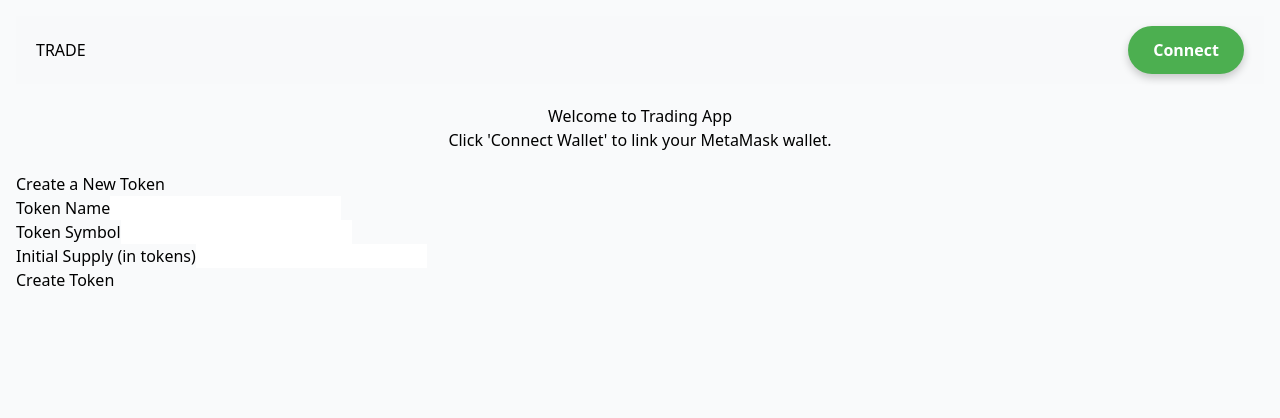
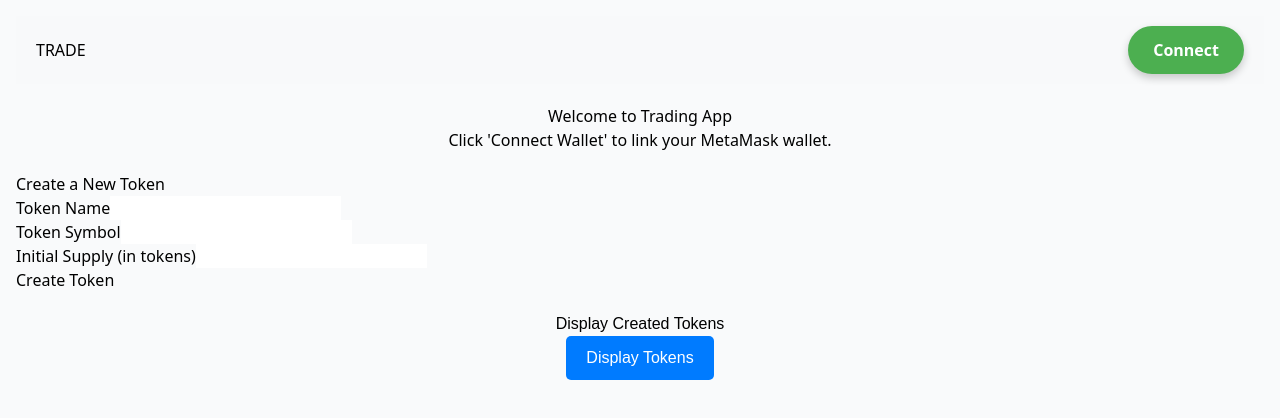
Before and after one commit to supremex04/IPO, a React (Create React App) app in the folder client/: page / in a window 1280 px wide. Shown: the top 418 px of the page. Built offline with nearby package versions, Linux system fonts and the light colour scheme.

Commit message:
display created token info.

```diff
--- a/client/src/App.css
+++ b/client/src/App.css
@@ -104,3 +104,80 @@
     padding: 20px;
     text-align: center;
   }
+
+/* Container styling */
+.token-display-container {
+  max-width: 800px;
+  margin: 20px auto;
+  text-align: center;
+  font-family: Arial, sans-serif;
+}
+
+/* Fetch button */
+.fetch-button {
+  background-color: #007bff;
+  color: #fff;
+  border: none;
+  padding: 10px 20px;
+  border-radius: 5px;
+  cursor: pointer;
+  font-size: 16px;
+  margin-bottom: 20px;
+  transition: background-color 0.3s;
+}
+
+.fetch-button:hover {
+  background-color: #0056b3;
+}
+
+.fetch-button:disabled {
+  background-color: #ccc;
+  cursor: not-allowed;
+}
+
+/* Error message styling */
+.error-message {
+  color: red;
+  font-weight: bold;
+}
+
+/* Token list container */
+.token-list {
+  display: flex;
+  flex-direction: column; /* Stack the cards vertically */
+  align-items: center; /* Center the cards horizontally */
+  gap: 20px;
+  margin-top: 20px;
+}
+
+/* Individual token card */
+.token-card {
+  background-color: #f9f9f9;
+  border: 1px solid #ddd;
+  border-radius: 8px;
+  padding: 15px;
+  width: 100%; /* Full width of the container */
+  max-width: 500px; /* Add a max width for readability */
+  box-shadow: 0 2px 5px rgba(0, 0, 0, 0.1);
+  transition: transform 0.3s, box-shadow 0.3s;
+}
+
+.token-card:hover {
+  transform: scale(1.02);
+  box-shadow: 0 4px 10px rgba(0, 0, 0, 0.2);
+}
+
+/* Token name styling */
+.token-name {
+  font-size: 18px;
+  margin: 10px 0;
+  color: #333;
+  text-transform: capitalize;
+}
+
+/* Token card text */
+.token-card p {
+  font-size: 14px;
+  color: #555;
+  margin: 5px 0;
+}
--- a/client/src/App.js
+++ b/client/src/App.js
@@ -1,6 +1,9 @@
 import React from "react";
 import TokenForm from "./components/TokenForm.jsx";
 import WalletConnect from "./components/WalletConnect";
+import DisplayTokens from "./components/DisplayTokens";
+
+import TokenFactoryABI from "./assets/ABI.json";
 
 const App = () => {
   const TGE = "0x48aC8270F91A6B34C4ac60def5ff3B25514f5a6A";
@@ -8,6 +11,10 @@ const App = () => {
     <div className="min-h-screen bg-gray-50 p-4">
       <WalletConnect/>
       <TokenForm contractAddress={TGE}/>
+      <DisplayTokens
+        factoryContractAddress={TGE}
+        factoryABI={TokenFactoryABI.abi}
+      />
     </div>
   );
 };
--- /dev/null
+++ b/client/src/components/DisplayTokens.jsx
@@ -0,0 +1,89 @@
+import React, { useState } from "react";
+import { ethers } from "ethers";
+
+const ERC20_ABI = [
+  "function name() public view returns (string)",
+  "function symbol() public view returns (string)",
+  "function totalSupply() public view returns (uint256)"
+];
+
+const TokenDisplay = ({ factoryContractAddress, factoryABI }) => {
+  const [tokens, setTokens] = useState([]);
+  const [loading, setLoading] = useState(false);
+  const [error, setError] = useState(null);
+
+  // Function to fetch tokens from the factory
+  const fetchTokens = async () => {
+    setLoading(true);
+    setError(null);
+
+    if (!window.ethereum) {
+      setError("MetaMask is not installed.");
+      setLoading(false);
+      return;
+    }
+
+    try {
+      const provider = new ethers.providers.Web3Provider(window.ethereum);
+      const signer = provider.getSigner();
+
+      // Instantiate the TokenFactory contract
+      const factoryContract = new ethers.Contract(factoryContractAddress, factoryABI, signer);
+
+      // Fetch the list of created token addresses
+      const createdTokenAddresses = await factoryContract.getCreatedTokens();
+
+      // Fetch token details for each token
+      const tokenDetails = await Promise.all(
+        createdTokenAddresses.map(async (tokenAddress) => {
+          const tokenContract = new ethers.Contract(tokenAddress, ERC20_ABI, provider);
+
+          // Fetch name, symbol, and totalSupply
+          const name = await tokenContract.name();
+          const symbol = await tokenContract.symbol();
+          const totalSupply = await tokenContract.totalSupply();
+
+          return {
+            address: tokenAddress,
+            name,
+            symbol,
+            totalSupply: ethers.utils.formatEther(totalSupply) // Adjust decimals (default: 18)
+          };
+        })
+      );
+
+      setTokens(tokenDetails);
+    } catch (err) {
+      console.error("Error fetching tokens:", err);
+      setError("Failed to fetch token details.");
+    } finally {
+      setLoading(false);
+    }
+  };
+
+  return (
+    <div className="token-display-container">
+      <h2>Display Created Tokens</h2>
+      <button onClick={fetchTokens} disabled={loading} className="fetch-button">
+        {loading ? "Loading..." : "Display Tokens"}
+      </button>
+
+      {error && <p className="error-message">{error}</p>}
+
+      {tokens.length > 0 && (
+        <div className="token-list">
+          {tokens.map((token, index) => (
+            <div className="token-card" key={index}>
+              <h3 className="token-name">{token.name} ({token.symbol})</h3>
+              <p><strong>Address:</strong> {token.address}</p>
+              <p><strong>Total Supply:</strong> {token.totalSupply}</p>
+            </div>
+          ))}
+        </div>
+      )}
+    </div>
+  );
+
+};
+
+export default TokenDisplay;
```
Also changed, not shown: client/src/components/TokenCreator.jsx (+50 -50 lines), client/src/components/TokenList.jsx (deleted, +0 -25 lines).
